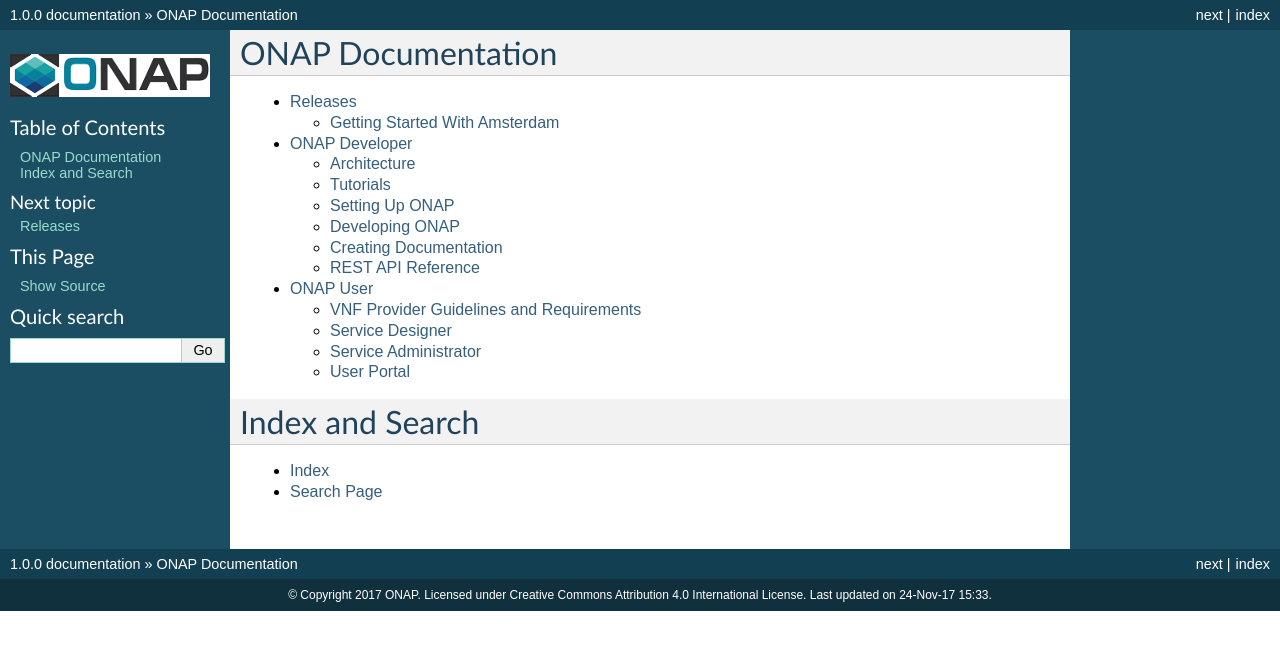
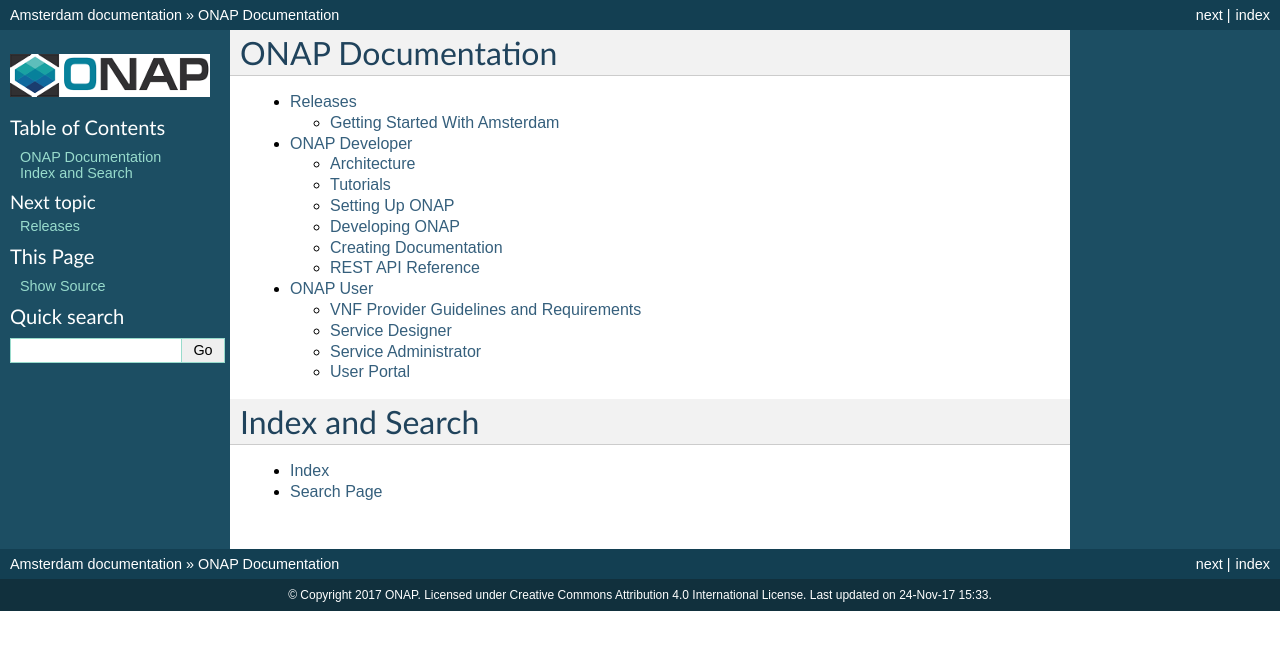
Before and after one commit to onap/doc, a Sphinx documentation site: the page built from docs/index.rst, in a window 1280 px wide. Shown: the top 650 px of the page. Built offline with Sphinx 7.4.7, drawn with Linux system fonts in a browser that asks for light colours; formulas are drawn with MathJax 3; pages that are not in the unit, such as notebooks, are missing from menus.

Commit message:
Synchronize with submodule amsterdam branches
Change-Id: Ib277bbac6ef2cef6597c11436c98de63d29eded8
Issue-ID: DOC-98
Signed-off-by: Rich Bennett <rb2745@att.com>

```diff
--- a/docs/conf.py
+++ b/docs/conf.py
@@ -74,9 +74,9 @@
 # built documents.
 #
 # The short X.Y version.
-version = 'Amsterdam'
+version = '1.0.0'
 # The full version, including alpha/beta/rc tags.
-release = '1.0.0'
+release = 'Amsterdam'
 
 # The language for content autogenerated by Sphinx. Refer to documentation
 # for a list of supported languages.
```
